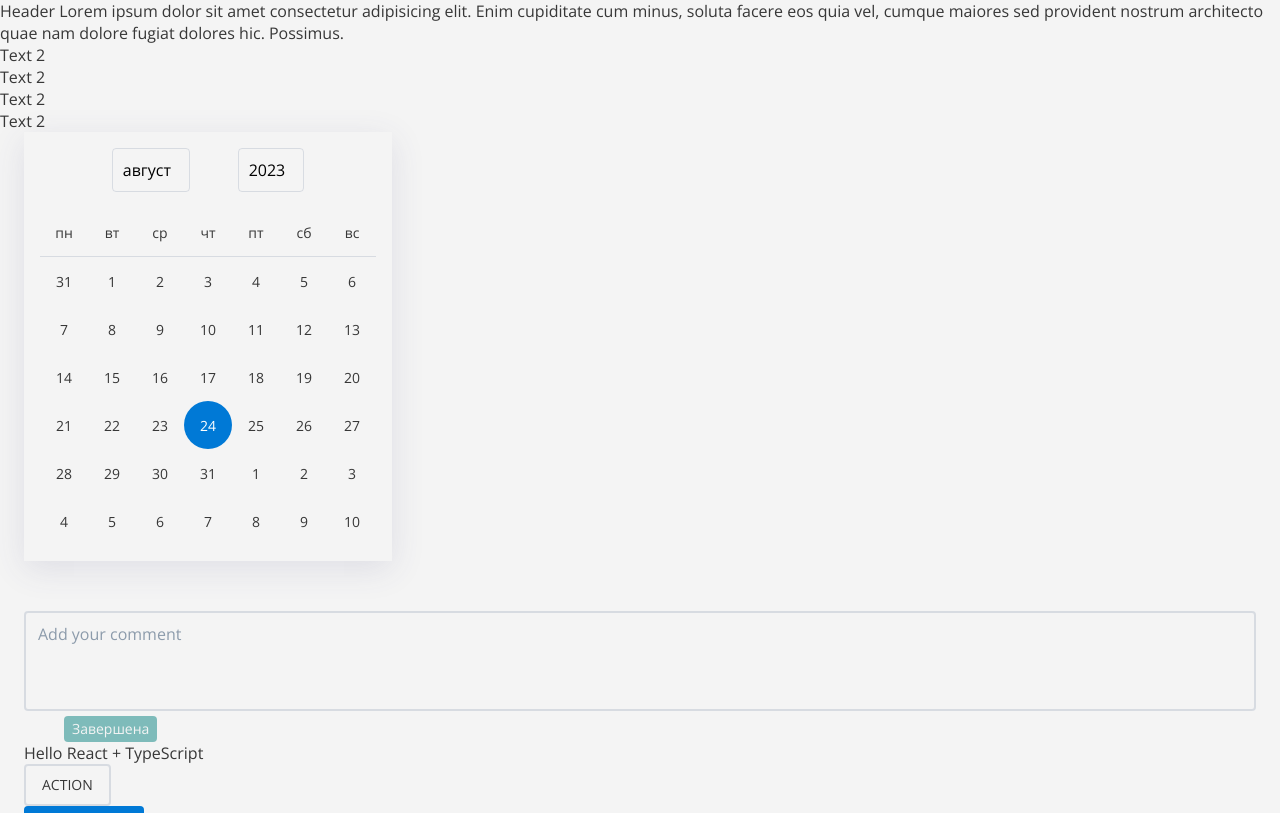
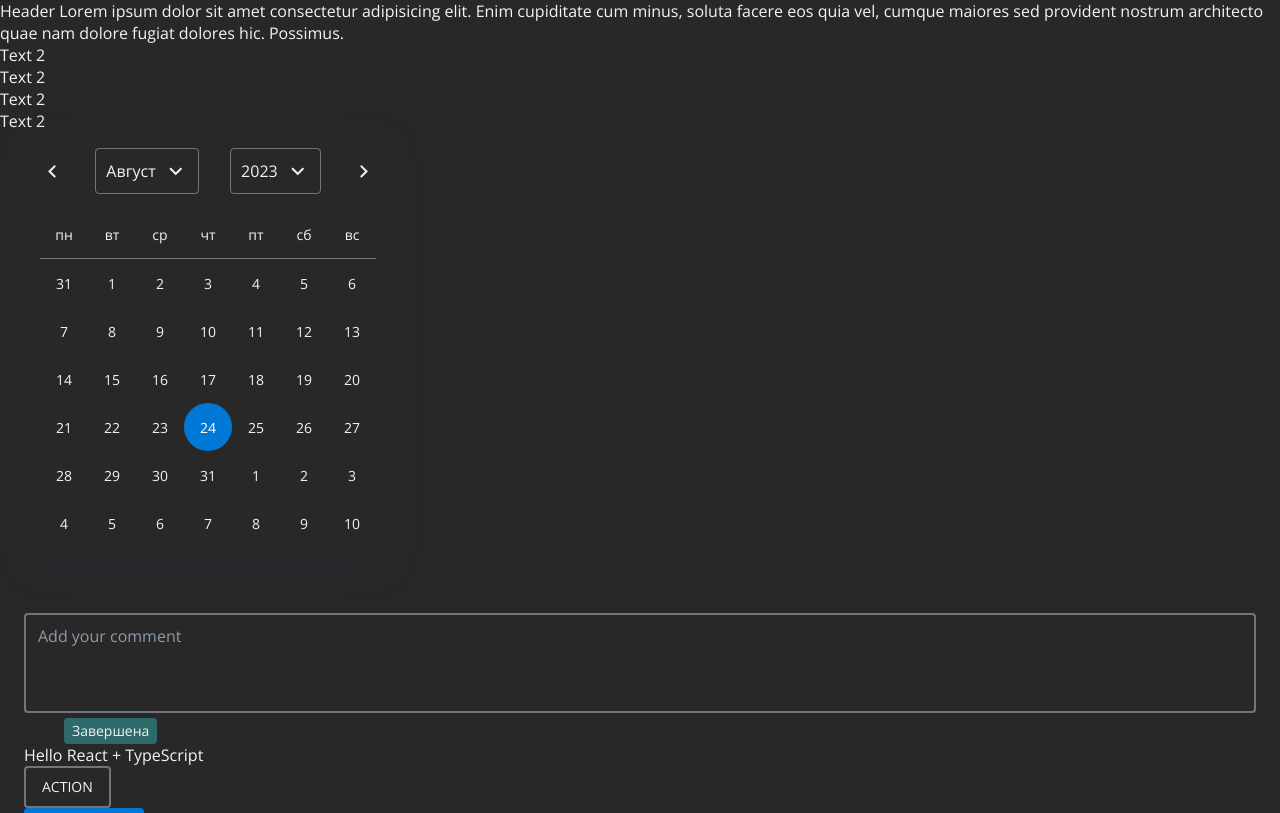
Before and after one commit to FirsovDmitriy/XTrello, a React (Vite) app: page / in a window 1280 px wide. Shown: the top 813 px of the page. Built offline with nearby package versions, Linux system fonts and the light colour scheme.

Commit message:
updated the DatePicker

```diff
--- a/src/user.InterfaceLayer/App.tsx
+++ b/src/user.InterfaceLayer/App.tsx
@@ -27,7 +27,7 @@ import DatePicker from "./UI-Kit/UI.components/DatePicker"
 // import Preloader from "./UIkit/UI.components/Preloader"
 
 const App = () => {
-  const [isDark] = useState(false)
+  const [isDark] = useState(true)
   const [selected, setSelected] = useState<string[]>([])
   console.log('Selected', selected)
   const [open, setOpen] = useState(false)
--- a/src/user.InterfaceLayer/UI-Kit/UI.components/BasicCss/index.tsx
+++ b/src/user.InterfaceLayer/UI-Kit/UI.components/BasicCss/index.tsx
@@ -29,6 +29,7 @@ const Styles = createGlobalStyle`
     cursor: pointer;
     padding: 0;
     background: inherit;
+    color: inherit;
   }
 
   ul {
--- a/src/user.InterfaceLayer/UI-Kit/UI.components/DatePicker/MonthCalendar/index.tsx
+++ b/src/user.InterfaceLayer/UI-Kit/UI.components/DatePicker/MonthCalendar/index.tsx
@@ -2,13 +2,24 @@ import { FC } from 'react'
 import dayjs from 'dayjs'
 
 import * as SC from './styled'
+import { TypeProps } from './type'
 
-const MonthCalendar: FC = () => {
+const MonthCalendar: FC<TypeProps> = ({ setMonth }) => {
+
+  const months = [...Array(12)].map((_, index) => {
+    return dayjs().month(index)
+  })
+  console.log('Months', months)
+
+
   return (
     <SC.MonthCalendar>
-      {[...Array(12)].map((_, index) => (
-        <SC.MonthButton>
-          { dayjs().month(index).format('MMMM') }
+      {months.map(item => (
+        <SC.MonthButton
+          $isActive={ item.isSame() }
+          onClick={() => setMonth(item)}
+        >
+          { item.format('MMMM') }
         </SC.MonthButton>
       ))}
     </SC.MonthCalendar>
--- a/src/user.InterfaceLayer/UI-Kit/UI.components/DatePicker/MonthCalendar/styled.ts
+++ b/src/user.InterfaceLayer/UI-Kit/UI.components/DatePicker/MonthCalendar/styled.ts
@@ -13,14 +13,15 @@ export const MonthCalendar = styled.div`
   height: 290px;
 `
 
-export const MonthButton = styled.button`
+export const MonthButton = styled.button<{ isActive: boolean }>`
   justify-self: start;
-  /* display: flex;
-  align-items: center; */
   height: 36px;
   padding: 0 16px;
   border-radius: 18px;
   border: none;
+  background: ${ ({ isActive }) => (
+    isActive ? Colors.PRIMARY : 'transparent'
+   ) };
   transition: background 0.3s ease-in-out;
   &::first-letter {
     text-transform: uppercase;
--- /dev/null
+++ b/src/user.InterfaceLayer/UI-Kit/UI.components/DatePicker/MonthCalendar/type.ts
@@ -0,0 +1,5 @@
+import dayjs from 'dayjs'
+
+export type TypeProps = {
+  setMonth: (parametr: dayjs.Dayjs) => void
+}
--- a/src/user.InterfaceLayer/UI-Kit/UI.components/DatePicker/index.tsx
+++ b/src/user.InterfaceLayer/UI-Kit/UI.components/DatePicker/index.tsx
@@ -37,31 +37,40 @@ const DatePicker: FC = () => {
     setRootDate((prev) => prev.clone().add(1, 'month'));
   }
 
+  function setMonth(month: dayjs.Dayjs) {
+    setRootDate(prev => prev.set('month', (month.format('M') - 1)))
+    console.log(month.format('M'))
+    setIsMonth(false)
+  }
+
   return (
     <SC.DatePicker>
       <SC.DatePickerHeader>
         <SC.ArrowButton onClick={prevMonth}>
-          <i className='icon icon-arrowLeft'></i>
+          <i className='icon ArrowBack-icon'></i>
         </SC.ArrowButton>
 
         <SC.MonthSelection onClick={() => setIsMonth(!isMonth)}>
-          {rootDate.format('MMMM')}
-          <i className='icon icon-arrowDown'></i>
+          <SC.MonthSelectionText>
+            { rootDate.format('MMMM') }
+          </SC.MonthSelectionText>
+          <i className='icon ArowDropDown-icon'></i>
         </SC.MonthSelection>
 
         <SC.YearSelection onClick={() => setIsYears(!isYears)}>
           {rootDate.format('YYYY')}
-          <i className='icon icon-arrowDown'></i>
+          <i className='icon ArowDropDown-icon'></i>
         </SC.YearSelection>
 
         <SC.ArrowButton onClick={nextMonth}>
-          <i className='icon icon-arrowRight'></i>
+          <i className='icon ArrowForward-icon'></i>
         </SC.ArrowButton>
       </SC.DatePickerHeader>
 
+      {/* TODO: */}
       {(function (): JSX.Element {
-        if (isMonth) return <MonthCalendar />;
-        if (isYears) return <YearCalendar />;
+        if (isMonth) return <MonthCalendar setMonth={setMonth} />
+        if (isYears) return <YearCalendar />
         return (
           <div>
             <SC.Line>
@@ -88,7 +97,7 @@ const DatePicker: FC = () => {
         );
       })()}
     </SC.DatePicker>
-  );
-};
+  )
+}
 
-export default DatePicker;
+export default DatePicker
--- a/src/user.InterfaceLayer/UI-Kit/UI.components/DatePicker/styled.ts
+++ b/src/user.InterfaceLayer/UI-Kit/UI.components/DatePicker/styled.ts
@@ -30,6 +30,11 @@ export const MonthSelection = styled.button`
   padding: 10px;
   border: 1px solid ${ Colors.BORDER };
   border-radius: 4px;
+`
+export const MonthSelectionText = styled.span`
+  &::first-letter {
+    text-transform: uppercase;
+  }
 `
 
 export const YearSelection = styled(MonthSelection)``
--- a/src/user.InterfaceLayer/UI-Kit/UI.components/Textarea/index.tsx
+++ b/src/user.InterfaceLayer/UI-Kit/UI.components/Textarea/index.tsx
@@ -33,7 +33,6 @@ const Textarea: FC<PropsType> = ({ placeholder, onChange, value }) => {
       onChange={handleChange}
       value={value}
     >
-
     </SC.Textarea>
   )
 }
--- a/src/user.InterfaceLayer/UI-Kit/UI.components/Textarea/styled.ts
+++ b/src/user.InterfaceLayer/UI-Kit/UI.components/Textarea/styled.ts
@@ -16,7 +16,6 @@ export const Textarea = styled.textarea`
   overflow-wrap: break-word;
   &::placeholder {
     color: ${ Colors.PLACEHOLDER };
-
   }
   &:focus {
     box-shadow: 0px 0px 0px 4px rgba(2, 149, 254, 0.25);
```
